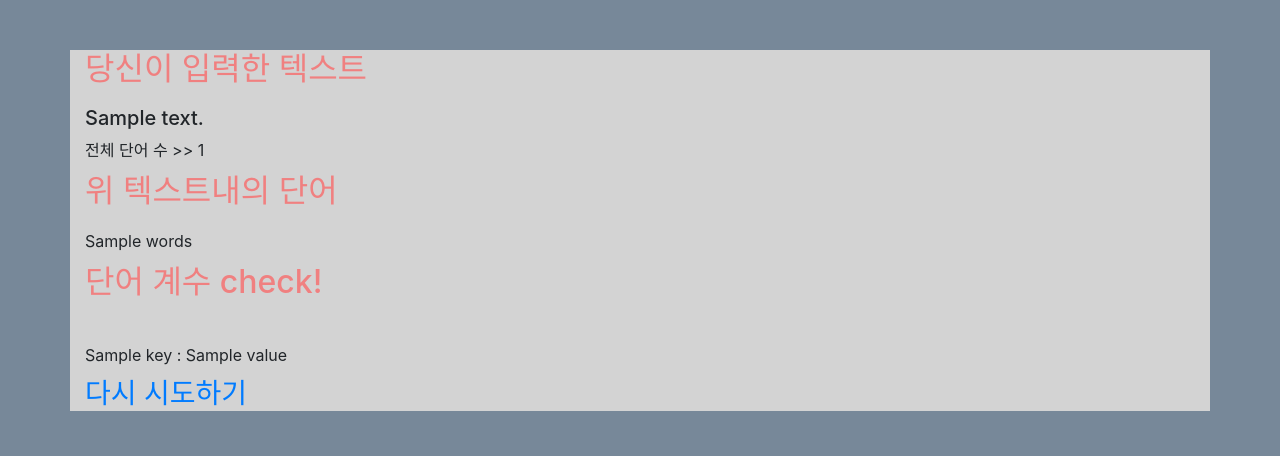
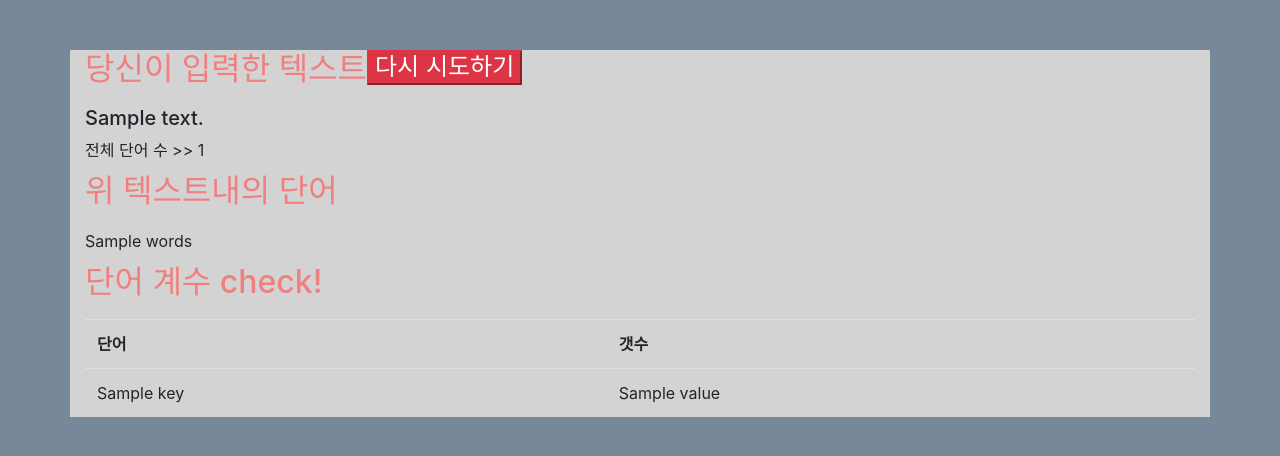
Before and after one commit to judyi19997/likelion_homework, a Django app: template wordcount/templates/result.html in a window 1280 px wide. Shown: the top 456 px of the page. Run offline with Django 3.2, Linux system fonts and the light colour scheme; the template is opened without the code that fills it: most values are stand-ins (such as "Sample title", 1, 10 or a date in 2020); some libraries are stand-ins or nearby versions.

Commit message:
css 수정

```diff
--- a/wordcount/templates/home.html
+++ b/wordcount/templates/home.html
@@ -47,7 +47,7 @@
         <form action="{%url 'result' %}">
             <textarea name="fullText" id="" cols="30" rows="10" placeholder="여기에 입력하시오."></textarea>
             <!-- {%if length == 0 %}
-            <button type="submit" disabled = "disabled">check!</button>
+            <button type="submit" class="btn btn-default btn-lg" disabled = "disabled">check!</button>
             {%endif%} -->
             <button type="submit">check!</button>
         </form>
--- a/wordcount/templates/result.html
+++ b/wordcount/templates/result.html
@@ -30,6 +30,7 @@
         .container{
             margin: 50px auto;
             background-color: lightgray;
+            padding: 10px auto 10px auto;
         }
         .kind{
             color: lightcoral;
@@ -38,12 +39,27 @@
         .container>div{
             margin: 10px auto;
         }
+        .top{
+            display : flex;
+            /* align-self: auto; */
+            width: 100%;
+            /* position:fixed; */
+        }
+        .btn-danger{
+            float: right;
+        }
+        .top > .kind{
+            float:left;
+        }
     </style>
 </head>
 <body>
     <div class="container">
         <div class="sentence">
-            <h2 class = 'kind'>당신이 입력한 텍스트</h2>
+            <div class = "top">
+                <h2 class = 'kind'>당신이 입력한 텍스트</h2>
+                <h4><a href="{%url 'home'%}"> <button type="button" class="btn-danger">다시 시도하기</button></a></h4>
+            </div>
             <h5>{{text}}</h5>
             전체 단어 수 >> {{length}}
         </div>
@@ -55,13 +71,25 @@
 
         <div class= "result">
             <h2 class="kind">단어 계수 check!</h2>
-            {% for key,value in word_dict %}
-            <br>
-            {{key}} : {{value}}
-            {% endfor %}
+            <table class="table">
+                <tr>
+                    <!-- <th>#</th> -->
+                    <th>단어</th>
+                    <th>갯수</th>
+                </tr>
+                {% for key,value in word_dict %}
+                <tr>
+                    <!-- <td>{i</td> -->
+                    <td>{{key}} </td>
+                    <td>{{value}}</td>
+                </tr>
+                {% endfor %}
+
+            </table>
+
+
         </div>
 
-        <h3><a href="{%url 'home'%}" role="button">다시 시도하기</a></h3>
     </div>
 </body>
 </html>
```
Also changed, not shown: wordcount/views.py (+13 -6 lines), db.sqlite3 (added).
